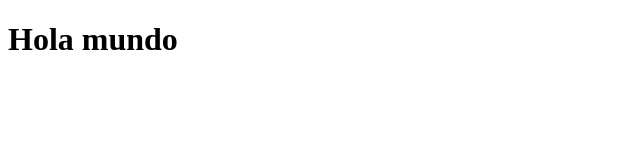
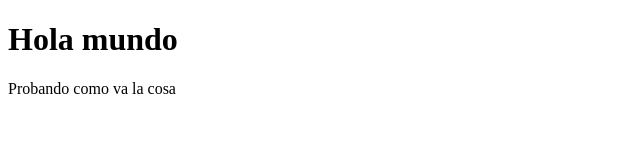
Before and after one commit to Jarizapulido/test-deploy, a plain HTML site: page public/index.html in a window 1280 px wide. Shown: the whole page, without its empty margins (0-640 px from the left). Drawn offline with Linux system fonts and the light colour scheme.

Commit message:
Añado texto

```diff
--- a/public/index.html
+++ b/public/index.html
@@ -7,5 +7,6 @@
 </head>
 <body>
     <h1>Hola mundo</h1>
+    <p>Probando como va la cosa</p>
 </body>
 </html>
```
